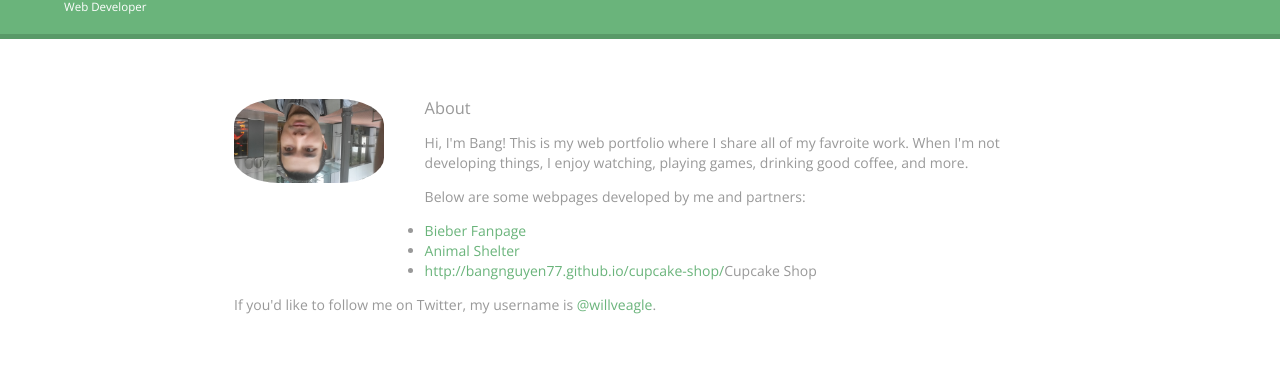
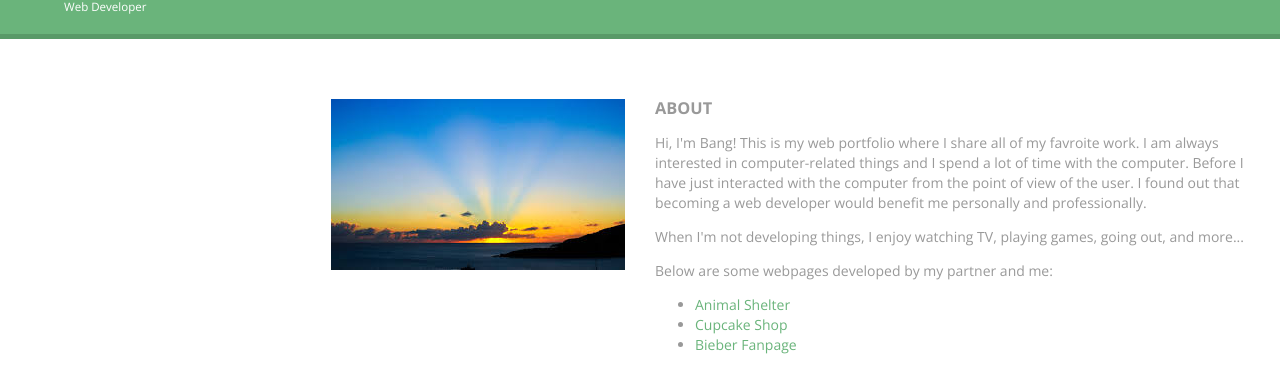
Before and after one commit to bangnguyen77/portfolion, a plain HTML site: page about.html in a window 1280 px wide. Shown: the part 62-435 px from the top of the page. Drawn offline with nearby package versions, Linux system fonts and the light colour scheme.

Commit message:
adjusted some more styling to about page

```diff
--- a/about.html
+++ b/about.html
@@ -33,25 +33,32 @@
       </nav>
     </header>
 
-    <div id="wrapper">
-      <section>
-        <img src="img/bang.jpg" alt="Photograph of Bang Nguyen" class="profile-photo">
-        <h3>About</h3>
-        <p>Hi, I'm Bang! This is my web portfolio where I share all of my favroite work. When I'm not developing things, I enjoy watching, playing games, drinking good coffee, and more.</p>
-        <p>Below are some webpages developed by me and partners:</p>
-        <ul>
-          <li><a href="http://bangnguyen77.github.io/Bieber/">Bieber Fanpage</a></li>
-          <li><a href="http://bangnguyen77.github.io/animal-shelter/">Animal Shelter</a></li>
-          <li><a href="">http://bangnguyen77.github.io/cupcake-shop/</a>Cupcake Shop</li>
-        </ul>
-        <p>If you'd like to follow me on Twitter, my username is <a href="https://twitter.com/WillVeagle">@willveagle</a>.</p>
-      </section>
+    <!-- opening wrapper -->
+    <div id="row">
+      <div class="col-md-6">
+        <div class="profile-photo">
+          <img src="img/demo.jpeg" alt="Photograph of Bang Nguyen">
+        </div>
+      </div>
+      <div class="col-md-6">
+        <div class="about">
+          <h3>ABOUT</h3>
+          <p>Hi, I'm Bang! This is my web portfolio where I share all of my favroite work. I am always interested in computer-related things and I spend a lot of time with the computer. Before I have just interacted with the computer from the point of view of the user. I found out that becoming a web developer would benefit me personally and professionally.</p>
+          <p>When I'm not developing things, I enjoy watching TV, playing games, going out, and more...</p>
+          <p>Below are some webpages developed by my partner and me:</p>
+          <ul>
+            <li><a href="http://bangnguyen77.github.io/animal-shelter/">Animal Shelter</a></li>
+            <li><a href="http://bangnguyen77.github.io/cupcake-shop/">Cupcake Shop</a></li>
+            <li><a href="http://bangnguyen77.github.io/Bieber/">Bieber Fanpage</a></li>
+          </ul>
+        </div>
+      </div>
       <footer>
         <a href="https://twitter.com/WillVeagle"><img src="img/twitter-wrap.png" alt="Twitter Logo" class="social-icon"></a>
         <a href="https://www.facebook.com/will.veagle"><img src="img/facebook-wrap.png" alt="Facebook Logo" class="social-icon"></a>
         <p>&copy; 2016 Bang Nguyen.</p>
       </footer>
-    </div>
+    </div> <!-- /wrapper -->
 
     <!-- Latest compiled and minified JavaScript -->
     <script src="https://maxcdn.bootstrapcdn.com/bootstrap/3.3.6/js/bootstrap.min.js" integrity="sha384-0mSbJDEHialfmuBBQP6A4Qrprq5OVfW37PRR3j5ELqxss1yVqOtnepnHVP9aJ7xS" crossorigin="anonymous"></script>
--- a/css/main.css
+++ b/css/main.css
@@ -22,6 +22,7 @@ img {
 
 h3 {
   margin: 0 0 1em 0;
+  font-weight: bold;
 }
 
 
@@ -59,9 +60,6 @@ h1 {
 .jumbotron h1 {
   color: orange;
 }
-
-
-
 
 
 /**********************************
@@ -119,20 +117,10 @@ PAGE: PORTFOLIO
   color: green;
 }
 
-.row {
-  border: 1px dotted blue;
-}
-
-.col1,
-.col2,
-.col3 {
-  border: 2px solid red;
-}
-
-.col1 p,
-.col2 p,
-.col3 p {
+.row h2 {
   text-align: center;
+  font-weight: bold;
+  color: orange;
 }
 
 /**********************************
@@ -140,13 +128,15 @@ PAGE: ABOUT
 ***********************************/
 
 .profile-photo {
-  display: block;
-  max-width: 150px;
-  margin: 0 auto 30px;
-  border-radius: 30%;
+  text-align: right;
+  width: 100%;
+
 }
 
-
+.about {
+  width: 100%;
+  text-align: left;
+}
 
 /**********************************
 PAGE: CONTACT
```
